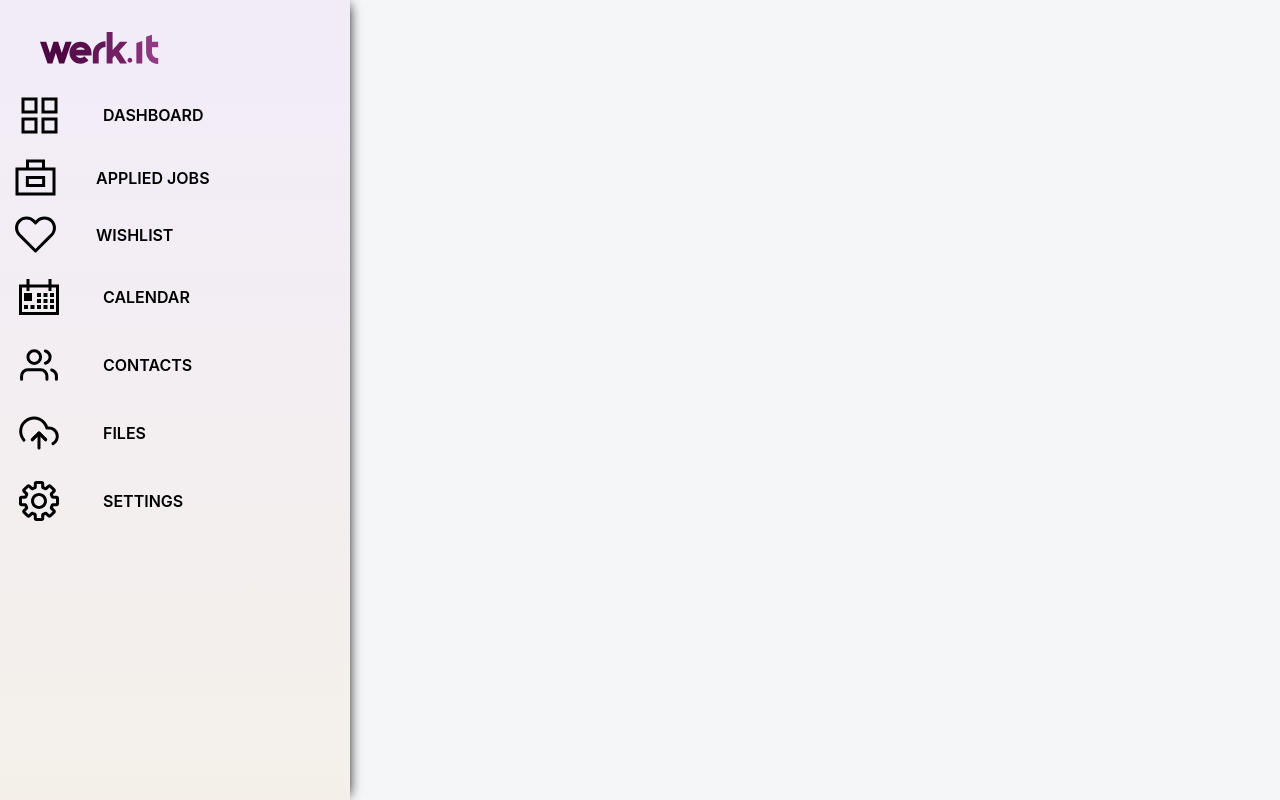
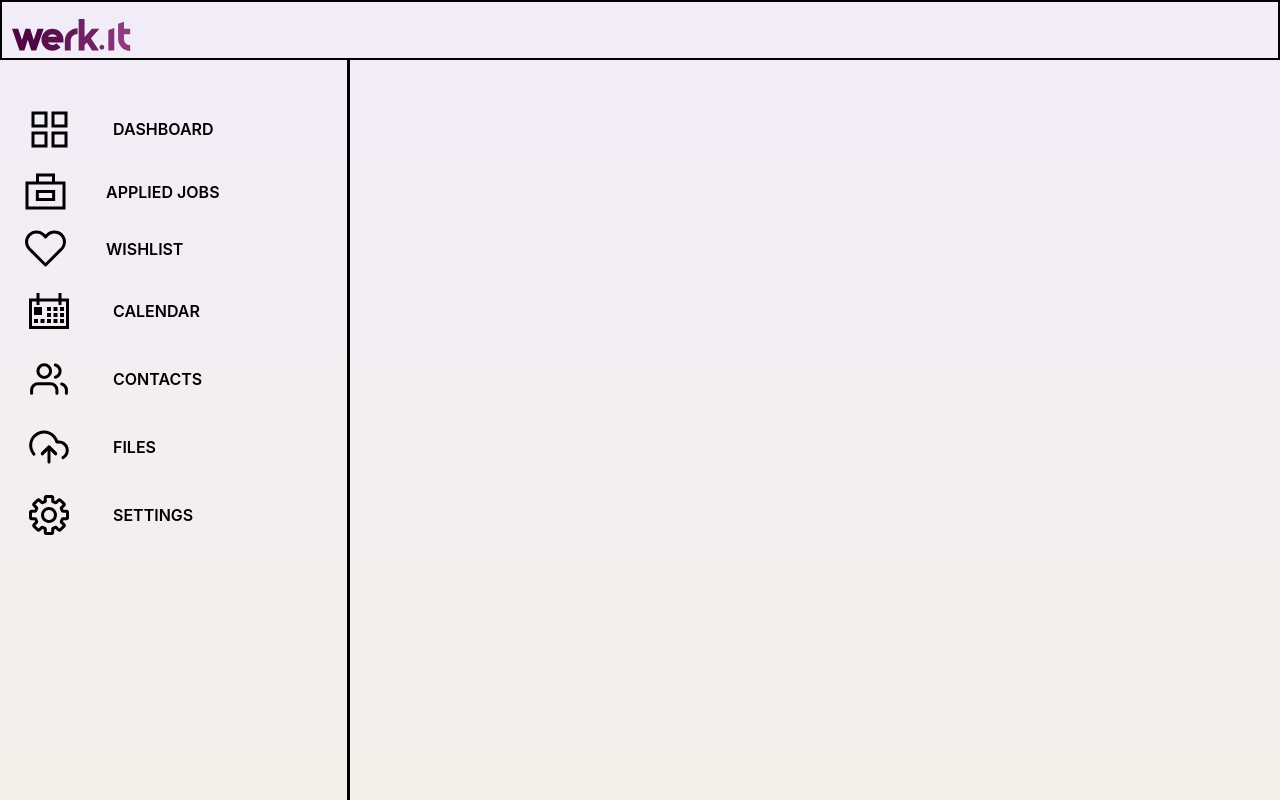
Before and after one commit to tweiss777/werk.it, a React (Create React App) app in the folder client/: page / in a window 1280 px wide. Built offline with nearby package versions, Linux system fonts and the light colour scheme.

Commit message:
working on navbar

```diff
--- a/client/src/components/MenuBar.tsx
+++ b/client/src/components/MenuBar.tsx
@@ -18,12 +18,12 @@ function MenuBar({ isDisplayed }: IProps) {
   // if (!isDisplayed) return <></>;
   // else
     return (
-      <div className="menu-bar-container">
+      <div className=" menu-bar-container">
         <div className="menu-bar">
-          <div className="logo">
+          {/* <div className="logo">
             <LogoSVG />
 
-          </div>
+          </div> */}
 
           <Link to="/saved">
             <div className="menu-item">
--- a/client/src/components/NavigationBar.tsx
+++ b/client/src/components/NavigationBar.tsx
@@ -1,22 +1,22 @@
 import * as React from "react";
 import MenuBar from "./MenuBar";
+import '../styles/navigationbar.css'
 import { useState } from "react";
+import LogoSVG from "./LogoSVG";
 
 function NavigationBar() {
-  const [display, setDisplay] = useState<boolean>(false);
-
-  function handleDisplayMenu() {
-    if (display) {
-      setDisplay(false);
-    } else {
-      setDisplay(true);
-    }
-  }
 
   return (
+
     <div className="h-full font-inter">
+      <div className="w-full flex flex-row navigation-bar-container">
+        <div className="logo">
+          <LogoSVG />
+        </div>
+      </div>
       <MenuBar />
     </div>
+
 
   );
 }
--- a/client/src/index.css
+++ b/client/src/index.css
@@ -12,7 +12,9 @@ body,
     height: 100vh;
     width: 100vw;
     max-width: 100vw;
-    background-color: #f5f6f8;
+    /* background-color: #f5f6f8; */
+    background: linear-gradient(180deg, #F2ECF9 0%, #F4F0E9 100%);;
+
     overflow: hidden;
     box-sizing: border-box;
 }
--- a/client/src/styles/menubar.css
+++ b/client/src/styles/menubar.css
@@ -1,32 +1,24 @@
-
-
-
 .menu-bar-container{
-    background: linear-gradient(180deg, #F2ECF9 0%, #F4F0E9 100%);;
+    /* background: linear-gradient(180deg, #F2ECF9 0%, #F4F0E9 100%);; */
     /* position: fixed; */
     min-width: 300px;
     max-width: 350px;
     height: 100%;
-    box-shadow: 4px 0px 12px -5px ;
+    border-right: solid;
     animation: slide-in 0.1s
 }
 
 
 
-
-
-
 .menu-bar-container > .menu-bar{
     padding-top: 25px;
-
     @apply flex-col;
 
 }
-
 .menu-bar .menu-item{
     @apply flex flex-row space-x-10 font-semibold leading-5 w-full;
 
-    padding-left: 10px;
+    padding-left: 20px;
     margin: 20px auto;
     transition: 0.3s ease-in;
     border-left: solid rgba(255, 255, 255, 0) 5px;
--- a/client/src/styles/navigationbar.css
+++ b/client/src/styles/navigationbar.css
@@ -0,0 +1,11 @@
+.navigation-bar-container{
+    /* background: linear-gradient(180deg, #F2ECF9 0%, #F4F0E9 100%);; */
+
+    border: solid black 2px;
+
+}
+
+.logo{
+    margin-top: 10px;
+    margin-left: 10px;
+}
```
